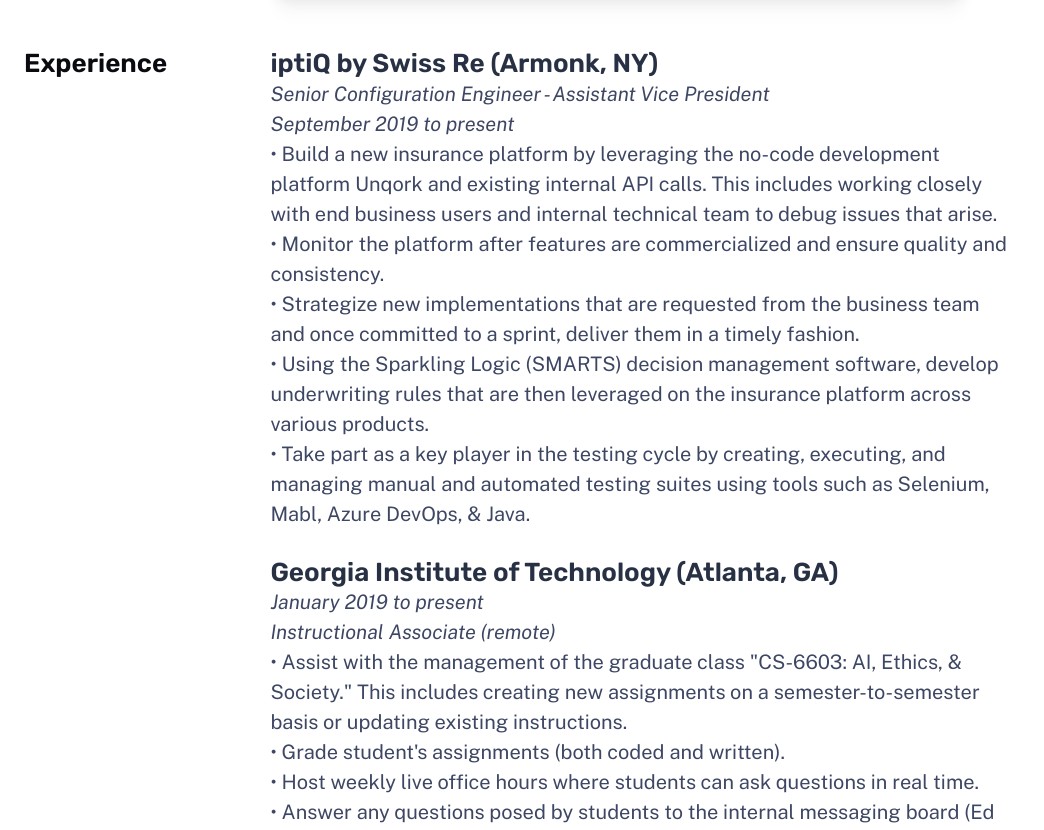
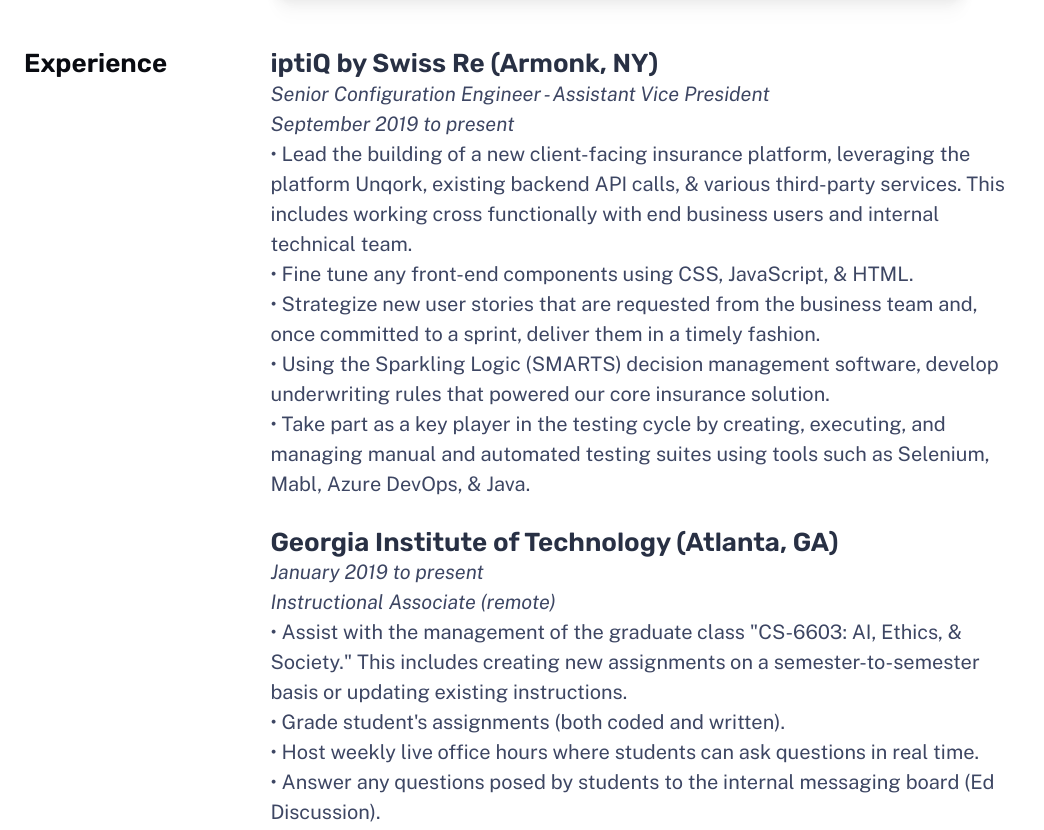
Before and after one commit to nixus619/nixus619.github.io, an Astro site: page /about in a window 1280 px wide. Shown: the part 960-1790 px from the top of the page, without its empty margins (0-1044 px from the left). Built offline with nearby package versions, Linux system fonts and the light colour scheme; Astro itself is replaced by a stand-in of ours.

Commit message:
Made changes to resume section

```diff
--- a/src/pages/about.astro
+++ b/src/pages/about.astro
@@ -31,13 +31,13 @@ import Hero from '../components/Hero.astro';
 					September 2019 to present
 					</i>
 					<p>
-					• Build a new insurance platform by leveraging the no-code development platform Unqork and existing internal API calls. This includes working closely with end business users and internal technical team to debug issues that arise.
+					• Lead the building of a new client-facing insurance platform, leveraging the platform Unqork, existing backend API calls, & various third-party services. This includes working cross functionally with end business users and internal technical team.
 					<br>
-					• Monitor the platform after features are commercialized and ensure quality and consistency.
+					• Fine tune any front-end components using CSS, JavaScript, & HTML.
 					<br>
-					• Strategize new implementations that are requested from the business team and once committed to a sprint, deliver them in a timely fashion.
+					• Strategize new user stories that are requested from the business team and, once committed to a sprint, deliver them in a timely fashion.
 					<br>
-					• Using the Sparkling Logic (SMARTS) decision management software, develop underwriting rules that are then leveraged on the insurance platform across various products.
+					• Using the Sparkling Logic (SMARTS) decision management software, develop underwriting rules that powered our core insurance solution.
 					<br>
 					• Take part as a key player in the testing cycle by creating, executing, and managing manual and automated testing suites using tools such as Selenium, Mabl, Azure DevOps, & Java.
 					</p>
@@ -117,7 +117,7 @@ import Hero from '../components/Hero.astro';
 			<section>
 				<h2 class="section-title">Skills</h2>
 				<div class="content">
-					<p>Unqork, Python, Astro, Sparkling Logic, Java, Selenium, Astro, SQL, CSS, JavaScript, Cucumber</p>
+					<p>Unqork, CSS, JavaScript, Python, Sparkling logic, Java, Selenium, Astro, SQL, Git, HTML, Cucumber</p>
 				</div>
 			</section>
 		</main>
```
